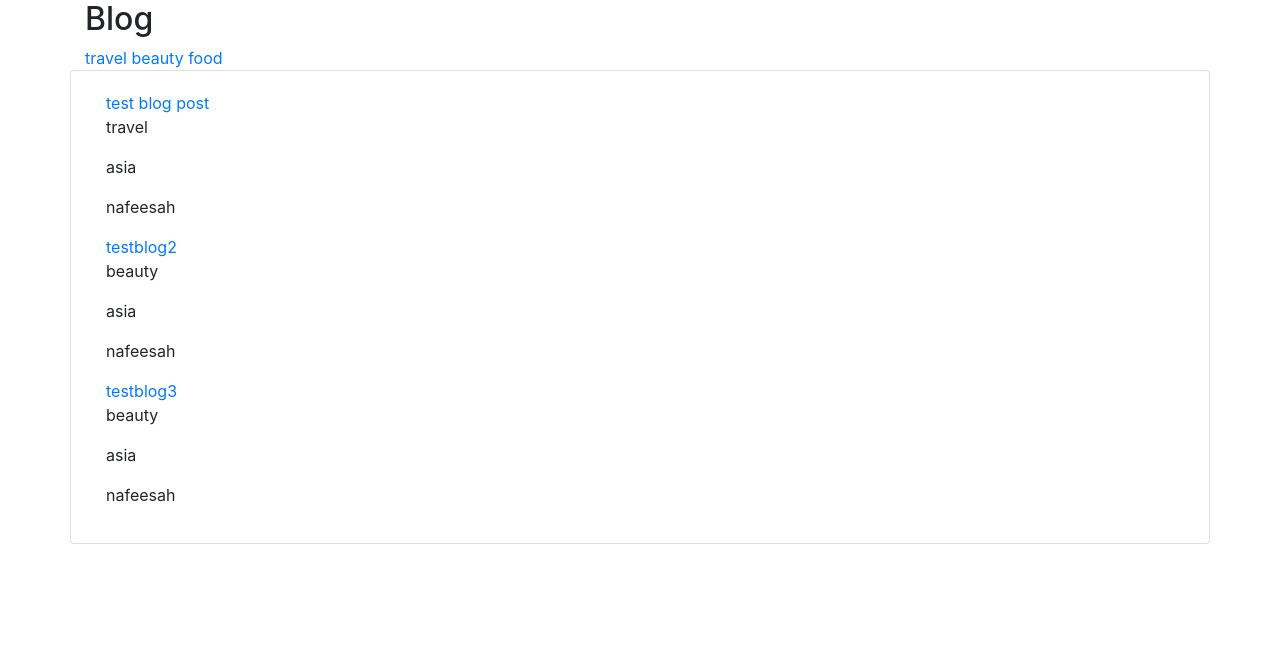
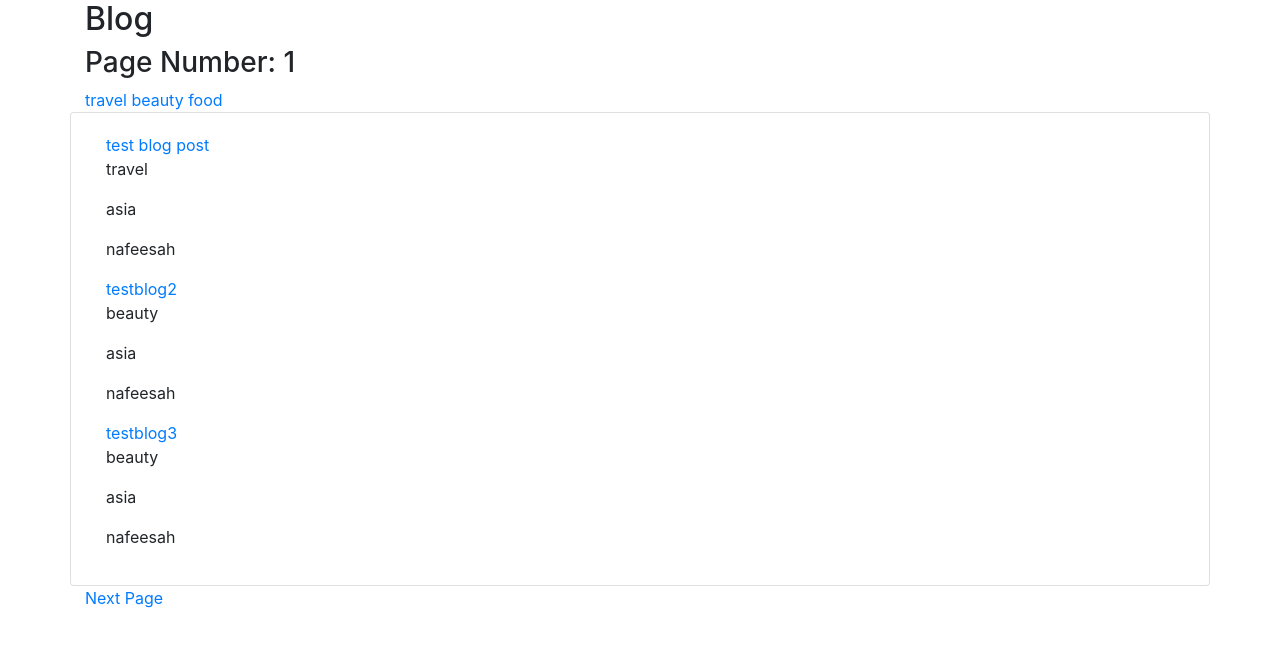
Before and after one commit to nafeesahyounis/django-test-blog, a Django app: page / in a window 1280 px wide. Shown: the top 647 px of the page. Run offline with Django 3.2, Linux system fonts and the light colour scheme; data comes from the database, SQL or seed files in the repository; both versions use the stored data as it was after the commit; some libraries are stand-ins or nearby versions.

Commit message:
pagination added to template - next page and previous page

```diff
--- a/blog/templates/blog/index.html
+++ b/blog/templates/blog/index.html
@@ -14,6 +14,7 @@
     <div class="row">
         <div class="col-12">
         <h2>Blog</h2>
+        <h3>Page Number: {{page.number}}</h3>
         </div>
     </div>
     <div class="row">
@@ -43,7 +44,7 @@
 
 
              {% for post in page.object_list %}
-                <a href="{% url 'post_detail' post.slug%}"> {{ post.title }}</a>
+                <a href="{% url 'post_detail' post.slug %}"> {{ post.title }}</a>
 
                 <p>{{ post.category }}</p>
                 <p>{{ post.tags }}</p>
@@ -54,6 +55,14 @@
             </div>
             </div>
             </div>
+            <div>
+                {% if page.has_previous %}
+                <a href="{% url 'home' %}?page={{ page.previous_page_number }}"> Previous Page</a>
+                {% endif %}
+                {% if page.has_next %}
+                <a href="{% url 'home' %}?page={{ page.next_page_number }}"> Next Page</a>
+                {% endif %}
+            </div>
             </div>
 
 </html>
--- a/blog/views.py
+++ b/blog/views.py
@@ -11,8 +11,9 @@ def home(request):
 
     posts = Post.objects.all()
     categories = None
-    paginator = Paginator(posts,3)
-    page = paginator.get_page(1)
+    paginator = Paginator(posts, 3)
+    page_num = request.GET.get('page')
+    page = paginator.get_page(page_num)
 
     if request.GET:
         if 'category' in request.GET:
```
Also changed, not shown: db.sqlite3.
